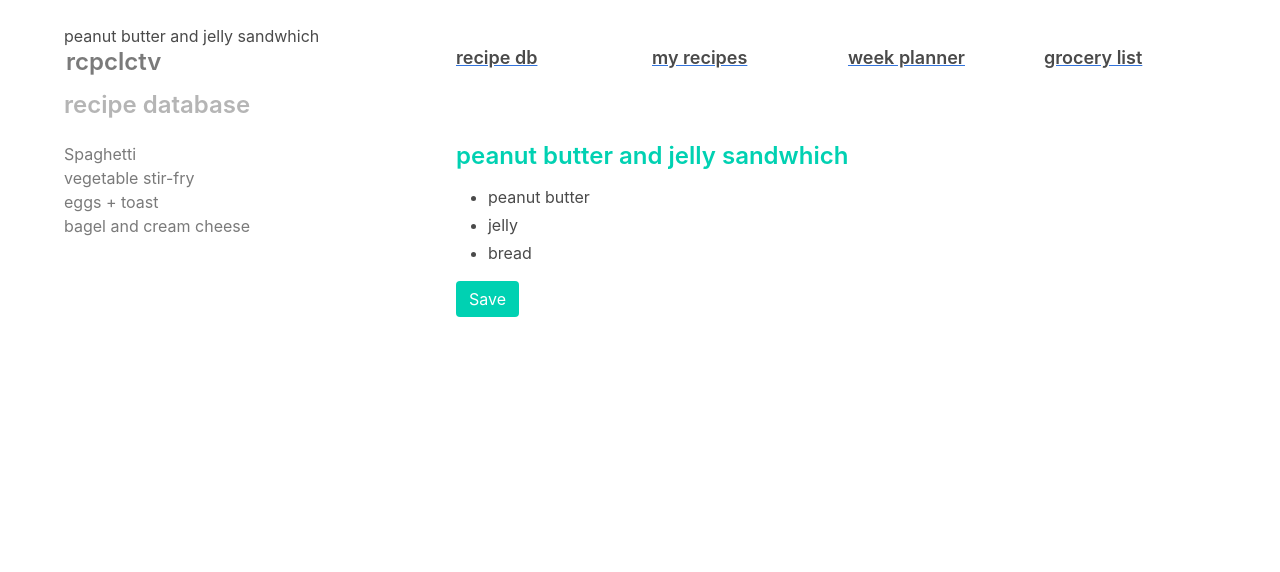
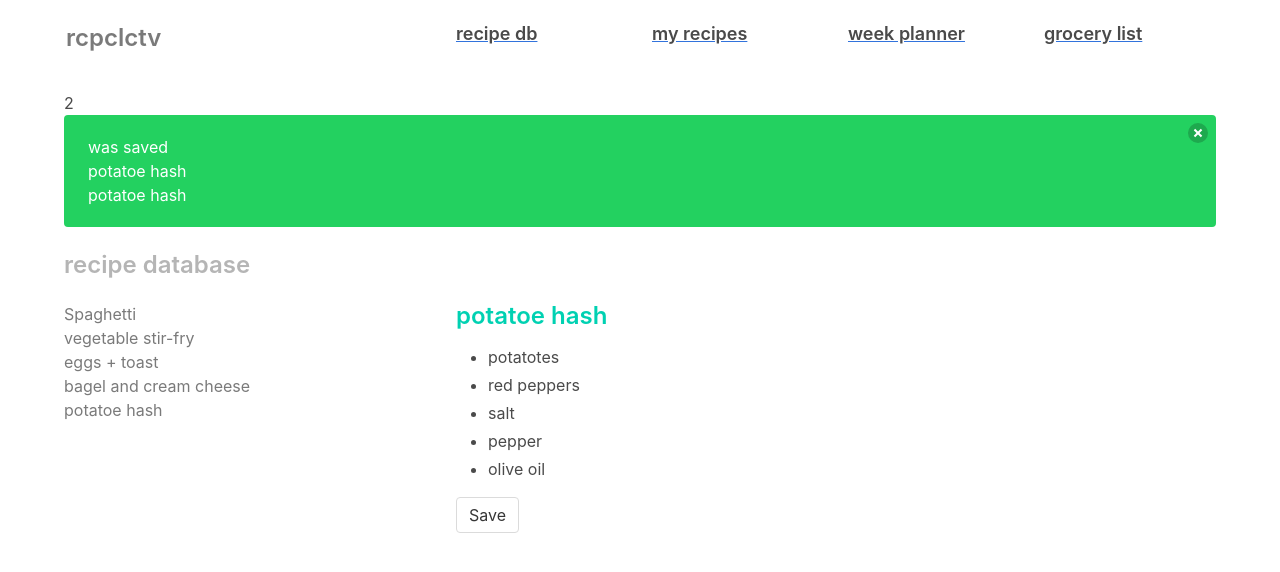
Before and after one commit to TristanAG/recipe-collective, a React (Create React App) app: page /recipe-database in a window 1280 px wide. Both pictures are taken after a click on the element "Save". Shown: the top 572 px of the page. Built offline with nearby package versions, Linux system fonts and the light colour scheme.

Commit message:
maintain saved recipes

```diff
--- a/src/components/Main.js
+++ b/src/components/Main.js
@@ -1,5 +1,5 @@
 import React from 'react'
-import { BrowserRouter as Router, Route, Link } from "react-router-dom"
+import { BrowserRouter as Router, Route } from "react-router-dom"
 
 import '../css/App.css'
 
@@ -14,42 +14,90 @@ import MyRecipes from './MyRecipes'
 
 class Main extends React.Component {
 
+  //the all start out as false, that is a given
+  //but you need to determine if they should show as state 'saved' or state 'not saved'
+  //but the key is that you are not messing with the actual recipe itself... because that will eventually be owned by someone else.
+  //so the idea is that you are loading in the main core recipe, and then, you are seeing if it's already saved.
+    //if so, then you can render your additions over the main state
+
+    //even more so, all you have to do is checked if it's in the saved list... then you would get some var like recipeIsSaved
+    //if recipeIsSaved, show button filled in; else, show button empty
+
+
+    //so 1 => make sure that the savedRecipe list is an array of objects, that way can determine if recipeIsSaved
+    //2 => render the button as filled if recipeIsSaved
+
   constructor() {
     super()
     this.saveRecipe = this.saveRecipe.bind(this)
+    this.hideNotification = this.hideNotification.bind(this)
     this.state = {
       recipes: [
         {
           name: 'Spaghetti',
-          ingredients: ['noodles','past sauce','parmesan cheese']
+          ingredients: ['noodles','past sauce','parmesan cheese'],
+          saved: false
         },
         {
           name: 'vegetable stir-fry',
-          ingredients: ['broccoli','rice','soy sauce']
+          ingredients: ['broccoli','rice','soy sauce'],
+          saved: false
         },
         {
           name: 'eggs + toast',
-          ingredients: ['eggs','bread','butter']
+          ingredients: ['eggs','bread','butter'],
+          saved: false
         },
         {
           name: 'bagel and cream cheese',
-          ingredients: ['something...','bagel','cream cheese']
+          ingredients: ['something...','bagel','cream cheese','smoked salmon yo...'],
+          saved: false
+        },
+        {
+          name: 'potatoe hash',
+          ingredients: ['potatotes','red peppers','salt', 'pepper', 'olive oil'],
+          saved: false
         }
       ],
-      savedRecipes: 'Spaghetti',
+      // savedRecipes: 'Spaghetti',
+      savedRecipes: [
+        {
+          name: 'potatoe hash',
+          ingredients: ['potatotes','red peppers','salt', 'pepper', 'olive oil'],
+          saved: true
+        }
+      ],
       selectedRecipe: {
-        name: 'peanut butter and jelly sandwhich',
-        ingredients: ['peanut butter','jelly','bread']
-      }
+        name: 'potatoe hash',
+        ingredients: ['potatotes','red peppers','salt', 'pepper', 'olive oil']
+      },
+      showFlash: false
     }
   }
 
   saveRecipe(recipe) {
 
     //need to make it like an array here.. so i can keep a tab of all selected recipes
+    const savedRecipes = this.state.savedRecipes
+    savedRecipes.push(recipe)
+
+    // console.log(savedRecipesTemp)
+    //something broken about saving this array into state, hmm......
 
     this.setState({
-      savedRecipes: recipe
+      // savedRecipes: recipe.name,
+      savedRecipes,
+      selectedRecipe: recipe,
+      showFlash: true
+    })
+  }
+
+  hideNotification() {
+    //so this is a funny thing, when i hide the flash message it triggers a rerender of everything... i guess that's not the worst deal rn
+    //it just seems unnecessary... i think i could put the flash message in its own component and localize the state a bit more
+      //in this way, a prop is passed into the flash object, and when setState runs in saveRecipe above, it will trickle down into the local Flash object
+    this.setState({
+      showFlash: false
     })
   }
 
@@ -59,17 +107,35 @@ class Main extends React.Component {
         <Router>
           <section className="nav">
             <div className="container">
-              {this.state.savedRecipes}
               <Nav />
+              <h4>{this.state.savedRecipes.length}</h4>
+              {this.state.showFlash &&
+                <div class="notification is-success">
+                  <button class="delete" onClick={this.hideNotification}></button>
+                  <p>{this.state.savedRecipes.name} was saved</p>
+                  <ul>
+                  {this.state.savedRecipes.map((recipe) => (
+                    <li>{recipe.name}</li>
+                  ))}
+                  </ul>
+                </div>
+              }
             </div>
           </section>
           <section className="content-area">
             <div className="container">
               <Route path="/" exact component={Home} />
               <Route path="/grocery-list/" component={GroceryList} />
-              <Route path="/recipe-database/" component={(props) => <RecipeDatabase recipes={this.state.recipes} saveRecipe={this.saveRecipe}/>} />
+              <Route path="/recipe-database/" component={(props) =>
+                <RecipeDatabase
+                  recipes={this.state.recipes}
+                  saveRecipe={this.saveRecipe}
+                  selectedRecipe={this.state.selectedRecipe}
+                />}
+              />
               {/* <Route path="/recipe-database/" render={(props) => <RecipeDatabase recipes={this.state.recipes} saveRecipe={this.saveRecipe}/>} /> */}
               <Route path="/week-planner/" component={WeekPlanner} />
+              <Route path="/my-recipes/" component={MyRecipes} />
             </div>
           </section>
         </Router>
--- a/src/components/Nav.js
+++ b/src/components/Nav.js
@@ -12,22 +12,22 @@ class Nav extends React.Component {
         </div>
         <div className="column">
           <div className="content">
-            <Link to="/recipe-database/" className="nav-link"><h5 class="has-text-grey-dark">recipe db</h5></Link>
+            <Link to="/recipe-database/" className="nav-link"><h5 className="has-text-grey-dark">recipe db</h5></Link>
           </div>
         </div>
         <div className="column">
           <div className="content">
-            <Link to="/my-recipes/" className="nav-link"><h5 class="has-text-grey-dark">my recipes</h5></Link>
+            <Link to="/my-recipes/" className="nav-link"><h5 className="has-text-grey-dark">my recipes</h5></Link>
           </div>
         </div>
         <div className="column">
           <div className="content">
-            <Link to="/week-planner/" className="nav-link"><h5 class="has-text-grey-dark">week planner</h5></Link>
+            <Link to="/week-planner/" className="nav-link"><h5 className="has-text-grey-dark">week planner</h5></Link>
           </div>
         </div>
         <div className="column">
           <div className="content">
-            <Link to="/grocery-list/" className="nav-link"><h5 class="has-text-grey-dark">grocery list</h5></Link>
+            <Link to="/grocery-list/" className="nav-link"><h5 className="has-text-grey-dark">grocery list</h5></Link>
           </div>
         </div>
       </div>
--- a/src/components/RecipeDatabase.js
+++ b/src/components/RecipeDatabase.js
@@ -1,25 +1,15 @@
 import React from 'react'
 
 class RecipeDatabase extends React.Component {
-
-  //so everytime you clikc save, once the data gets passed up, i think that it fully rerenders the component the the default state again.
-  //this is an issue... i want you to be able to stay on the same recipe after you've saved.... how can i do this?
-  //one idea is that i pass the selectedRecipe prop in... that seems weird though, because that shouldn't be an issue
-
   constructor() {
     super()
     this.handleSaveRecipe = this.handleSaveRecipe.bind(this)
     console.log('thwarpp')
-    //ok, so this is the issue... i need to somehow pass in the selected data so it doesn't default... i can't really prevent a rerender here, so that is i guess
-    //a bit of a flaw on how this is setup so far...
-    //if you think about it, posting and stuff can be done from the actual component level, rather than the main level... this gives me a way of
-    //keeping track of all state like a local database in react state... but you have to deal with the rerenders
 
-    //that's ok though, i think.. because i can just handle this by passing a piece of data in handleSaveRecipe.
-      //because it's going to rerender, i think i just need to store the selectedRecipe and pass it up, then when it comes down i render it as props!
-      //because it's going to rerender, i think i just need to store the selectedRecipe and pass it up, then when it comes down i render it as props!
-      //because it's going to rerender, i think i just need to store the selectedRecipe and pass it up, then when it comes down i render it as props!
-      //because it's going to rerender, i think i just need to store the selectedRecipe and pass it up, then when it comes down i render it as props!
+    //ok but no it cannot be a prop in order perserve the integrity of the component... the prop will only set the state of this component
+    //that way all behavior can remain... i think it may cause a rerender, but that is of no issue at this time...
+    //ok i got that and there's no rerender issue... but i'm doing it with a default, now i need to make sure that im doing it with the actual object of the selected,
+      //it means i gotta pass it up first when i handleSaveRecipe
 
     this.state = {
       selectedRecipe: {
@@ -33,8 +23,14 @@ class RecipeDatabase extends React.Component {
     }
   }
 
+  componentDidMount() {
+    console.log(this.props.selectedRecipe)
+    this.setState({
+      selectedRecipe: this.props.selectedRecipe
+    })
+  }
+
   handleRecipeClick(e, recipe) {
-    alert('in handle recipe click')
     for (var i = 0; i < this.props.recipes.length; i++) {
       if (this.props.recipes[i].name === recipe) {
         this.setState({ selectedRecipe: this.props.recipes[i]})
@@ -42,9 +38,17 @@ class RecipeDatabase extends React.Component {
     }
   }
 
-  handleSaveRecipe(e) {
-    e.preventDefault()
-    this.props.saveRecipe(this.state.selectedRecipe.name)
+  handleSaveRecipe() {
+
+    //in here, pass up a selectedRecipe object
+    //in here, pass up a selectedRecipe object
+    //in here, pass up a selectedRecipe object
+    //in here, pass up a selectedRecipe object
+      //perhaps you can bundle it in since you are only extracting the name...
+        //how could this be dones
+
+    // e.preventDefault()
+    this.props.saveRecipe(this.state.selectedRecipe)
   }
 
   render() {
@@ -63,7 +67,7 @@ class RecipeDatabase extends React.Component {
                   <div className="content">
                     <div className="page-content">
                       {this.props.recipes.map((recipe) => (
-                        <div>
+                        <div key={recipe.name}>
                           <div className="recipe-link">
                             <p className="has-text-grey" onClick={(e) => this.handleRecipeClick(e, recipe.name)}>{recipe.name}</p>
                           </div>
@@ -76,11 +80,14 @@ class RecipeDatabase extends React.Component {
                   <div className="content">
                     <h3 className="has-text-primary">{this.state.selectedRecipe.name}</h3>
                     <ul>
-                      <li>{this.state.selectedRecipe.ingredients[0]}</li>
+                      {this.state.selectedRecipe.ingredients.map((ingredient) => (
+                          <li key={ingredient}>{ingredient}</li>
+                      ))}
+                      {/* <li>{this.state.selectedRecipe.ingredients[0]}</li>
                       <li>{this.state.selectedRecipe.ingredients[1]}</li>
-                      <li>{this.state.selectedRecipe.ingredients[2]}</li>
+                      <li>{this.state.selectedRecipe.ingredients[2]}</li> */}
                     </ul>
-                    <div className="button is-primary" onClick={(e) => this.handleSaveRecipe(e, this.state.selectedRecipe.name)}>Save</div>
+                    <div className="button is-empty" onClick={() => this.handleSaveRecipe(this.state.selectedRecipe.name)}>Save</div>
                   </div>
                 </div>
               </div>
--- a/src/css/App.css
+++ b/src/css/App.css
@@ -14,3 +14,7 @@
   text-decoration: underline;
   cursor: pointer;
 }
+
+.notification {
+  margin-bottom: 24px;
+}
```
